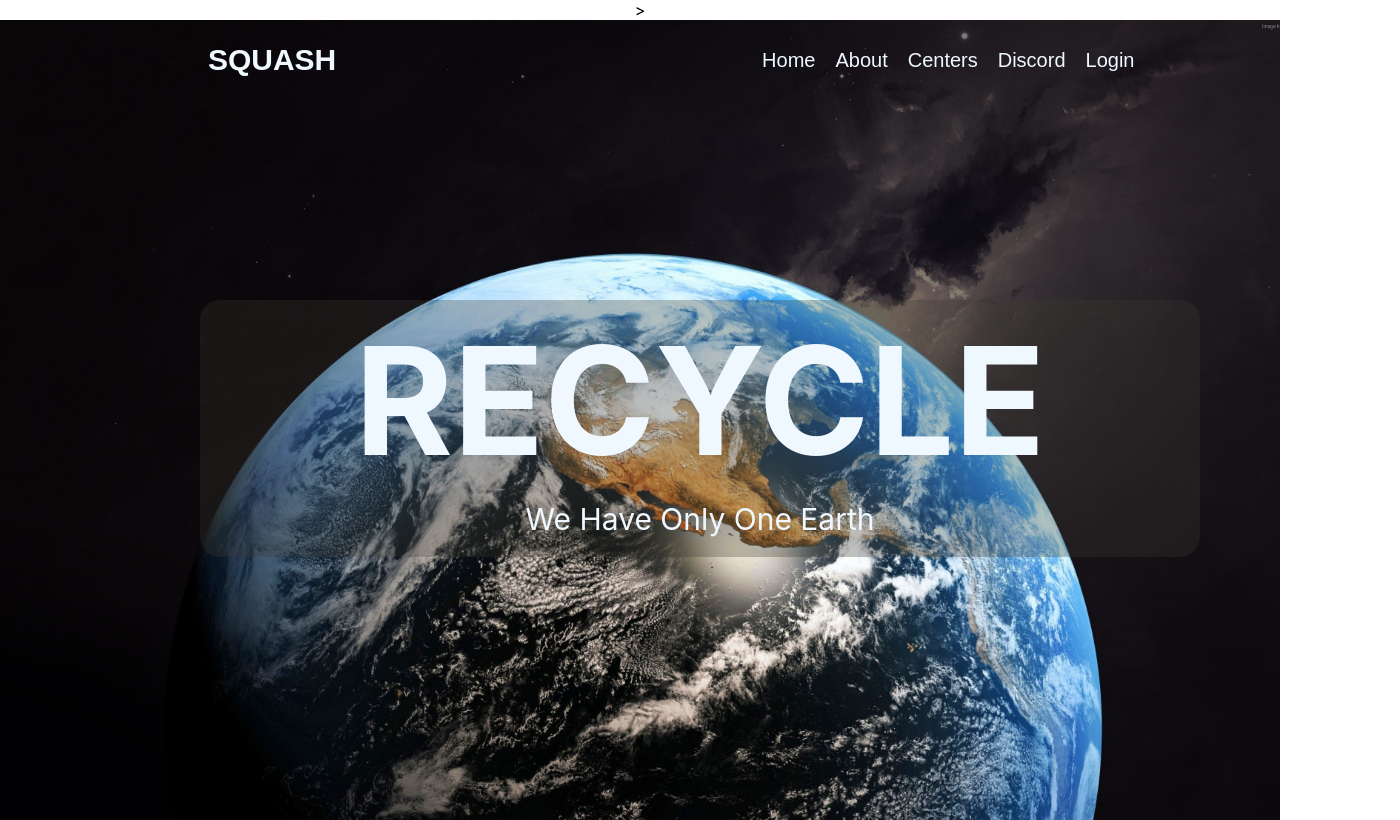
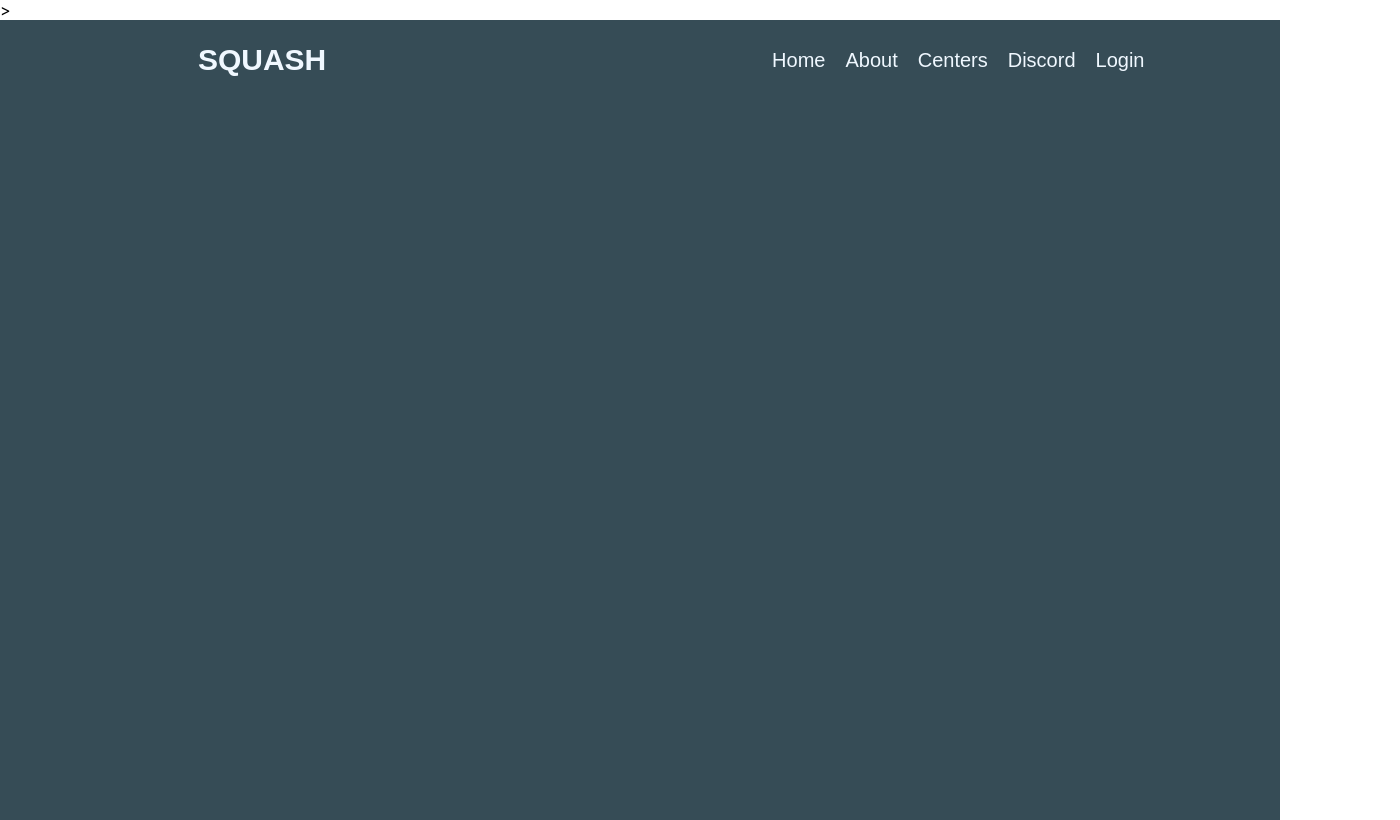
Before and after one commit to bhavJV/squash, a React (Create React App) app in the folder my-app/: page / in a window 1280 px wide. Shown: the whole page, 1400 px wide, since content can reach past the window. Built offline with nearby package versions, Linux system fonts and the light colour scheme; a web font is replaced by a local one.

Commit message:
refractor about us container

```diff
--- a/my-app/src/AboutUs/AboutUs.css
+++ b/my-app/src/AboutUs/AboutUs.css
@@ -1,9 +1,4 @@
-*{
-    margin:0;
-    padding:0;
-    box-sizing: border-box;
-    text-align: center;
-  }
+
 
   .homepage{
     background-color: #364C56;
@@ -13,7 +8,7 @@
     width: 100vw;
   }
 
-  .logo-container{
+  .aboutus-container{
     margin: 25vh;
     background: #3D3B30; /* Fallback */
     background: rgba(61, 59, 48, 0.3);
--- a/my-app/src/AboutUs/AboutUs.js
+++ b/my-app/src/AboutUs/AboutUs.js
@@ -2,15 +2,15 @@ import React from 'react';
 import NavBar from '../Navbar/Navbar';
 import "./AboutUs.css"
 
-function App() {
+function aboutus() {
   return (
 
-    <div className="homepage">
+    <div className="aboutus">
       <div>
       {/* <NavBar /> //this will cause an extra navbar*/}
       </div>
 
-      <div className='logo-container'>
+      <div className='aboutus-container'>
         <div className = "thing1">
          Find, sell, earn, redeem, donate, and learn all in one place!
         </div>
@@ -25,4 +25,4 @@ function App() {
   );
 }
 
-export default App;
+export default aboutus;
--- a/my-app/src/App.css
+++ b/my-app/src/App.css
@@ -3,14 +3,15 @@
   padding:0;
   box-sizing: border-box;
   text-align: center;
+  background-color: #3D3B30;
 }
 
 .homepage{
   background-image: url('earth.jpg');
   background-size:cover;
   background-position: center center;
-  height:100vh;
-  width: 100vw;
+  height:100%;
+  width: 100%;
 }
 
 .logo-container{
--- a/my-app/src/App.js
+++ b/my-app/src/App.js
@@ -1,28 +1,19 @@
 import React from 'react';
 import NavBar from './Navbar/Navbar';
 import RouterConfig from './RouterConfig';
-import "./App.css";
+
 import { BrowserRouter } from 'react-router-dom';
 
 function App() {
   return (
+
     <div className="homepage">
-
         <div>
           <BrowserRouter>
             <NavBar />
             <RouterConfig />
           </BrowserRouter>
         </div>
-
-        <div className='logo-container'>
-          <div className="slogan">
-            Recycle
-          </div>
-          <div className="slogan-text">
-            We Have Only One Earth
-          </div>
-        </div>
       </div>
   );
 }
```
